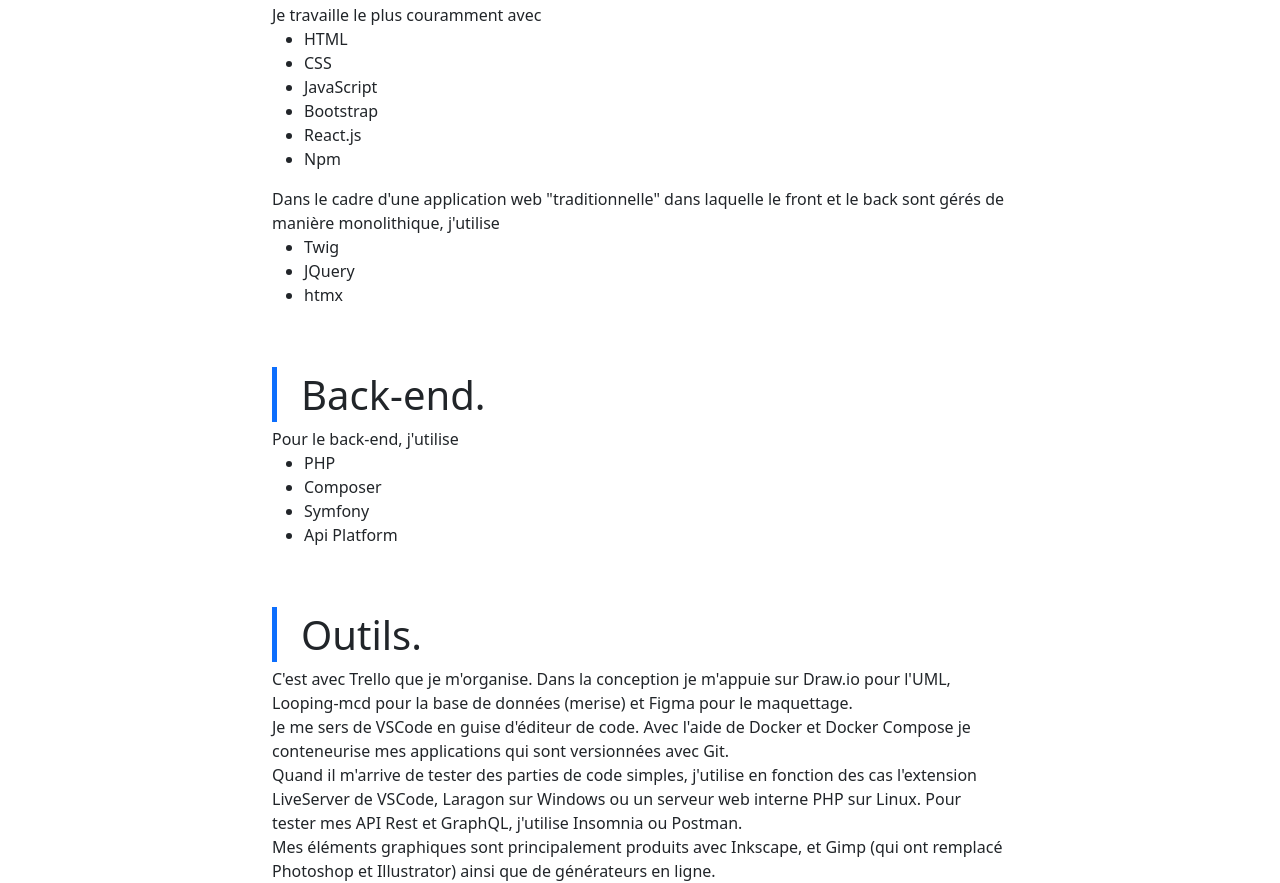
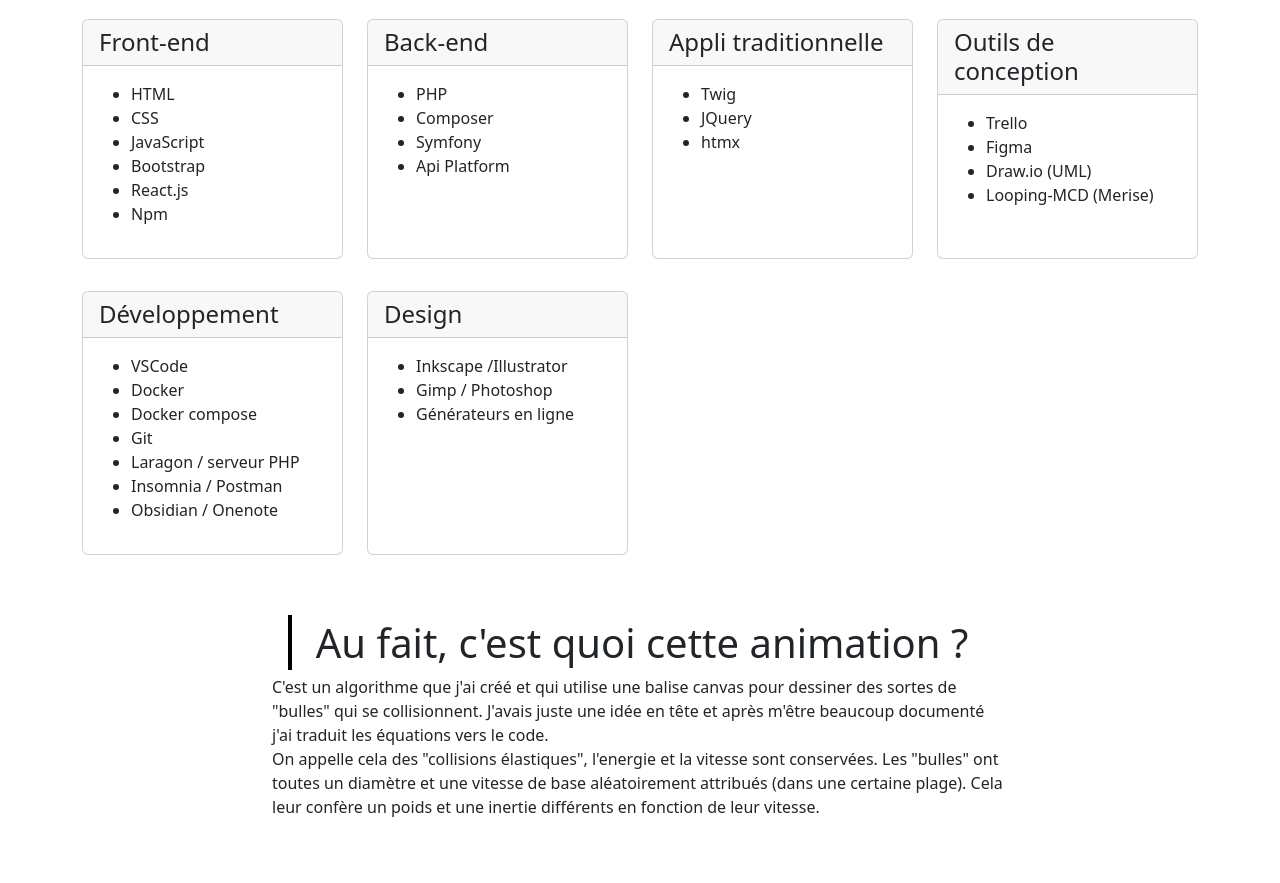
Before and after one commit to samier-fabien/samier_fabien_cv, a React (Vite) app: page /technologies in a window 1280 px wide. Shown: the part 1263-2146 px from the top of the page. Built offline with nearby package versions, Linux system fonts and the light colour scheme.

Commit message:
Ajout des Card dans Technologies

```diff
--- a/src/routes/Technologies.jsx
+++ b/src/routes/Technologies.jsx
@@ -2,6 +2,8 @@ import React, { useState, useRef, useEffect } from "react";
 import BubblesContainer from "../components/bubbles/BubblesContainer";
 import FooterTransition from "../components/FooterTransition";
 import HeaderTransition from "../components/HeaderTransition";
+import TitleOne from "../components/TitleOne";
+import Card from "../components/Card";
 
 export default function Technologies() {
   const divRef = useRef(null);
@@ -32,11 +34,13 @@ export default function Technologies() {
         </div>
         <div className="row justify-content-center">
           <div className="col-xxl-6 col-xl-8 col-lg-10 text-dark">
-            <h2 className="display-6 pt-5">
-              <span className="px-4 border-start border-5 border-primary">Front-end.</span>
-            </h2>
-            <p>
-              Je travaille le plus couramment avec
+            <TitleOne title="Par type d'utilisation" titleBorderColor="var(--bs-primary)" />
+          </div>
+        </div>
+        <div className="row d-flex align-items-stretch">
+          <Card
+            headerTitle="Front-end"
+            cardText={
               <ul>
                 <li>HTML</li>
                 <li>CSS</li>
@@ -45,58 +49,68 @@ export default function Technologies() {
                 <li>React.js</li>
                 <li>Npm</li>
               </ul>
-              Dans le cadre d'une application web "traditionnelle" dans laquelle le front et le back
-              sont gérés de manière monolithique, j'utilise
-              <ul>
-                <li>Twig</li>
-                <li>JQuery</li>
-                <li>htmx</li>
-              </ul>
-            </p>
-            <h2 className="display-6 pt-5">
-              <span className="px-4 border-start border-5 border-primary">Back-end.</span>
-            </h2>
-            <p>
-              Pour le back-end, j'utilise
+            }
+          />
+          <Card
+            headerTitle="Back-end"
+            cardText={
               <ul>
                 <li>PHP</li>
                 <li>Composer</li>
                 <li>Symfony</li>
                 <li>Api Platform</li>
               </ul>
-            </p>
-            <h2 className="display-6 pt-5">
-              <span className="px-4 border-start border-5 border-primary">Outils.</span>
-            </h2>
-            <p>
-              C'est avec Trello que je m'organise. Dans la conception je m'appuie sur Draw.io pour
-              l'UML, Looping-mcd pour la base de données (merise) et Figma pour le maquettage.
-              <br />
-              Je me sers de VSCode en guise d'éditeur de code. Avec l'aide de Docker et Docker
-              Compose je conteneurise mes applications qui sont versionnées avec Git.
-              <br />
-              Quand il m'arrive de tester des parties de code simples, j'utilise en fonction des cas
-              l'extension LiveServer de VSCode, Laragon sur Windows ou un serveur web interne PHP
-              sur Linux. Pour tester mes API Rest et GraphQL, j'utilise Insomnia ou Postman.
-              <br />
-              Mes éléments graphiques sont principalement produits avec Inkscape, et Gimp (qui ont
-              remplacé Photoshop et Illustrator) ainsi que de générateurs en ligne.
-              <br />
-              Enfin, en guise de base de connaissances, j'ai utilisé OneNote dans un contexte
-              professionnel. J'utilise pour ma part Obsidian.
-            </p>
-            <h2 className="display-6 pt-5">
-              <span className="px-4 border-start border-5 border-primary">Brèves incursions.</span>
-            </h2>
-            <p>
-              Python me permet de gérer certaines tâches répétitives. C++ et Qt pour un programme de
-              calcul de balourd notamment. Java que j'affectionne particulièrement.
-            </p>
-            <h2 className="display-6 pt-5">
-              <span className="px-4 border-start border-5 border-primary">
-                Au fait, c'est quoi cette animation ?
-              </span>
-            </h2>
+            }
+          />
+          <Card
+            headerTitle="Appli traditionnelle"
+            cardText={
+              <ul>
+                <li>Twig</li>
+                <li>JQuery</li>
+                <li>htmx</li>
+              </ul>
+            }
+          />
+          <Card
+            headerTitle="Outils de conception"
+            cardText={
+              <ul>
+                <li>Trello</li>
+                <li>Figma</li>
+                <li>Draw.io (UML)</li>
+                <li>Looping-MCD (Merise)</li>
+              </ul>
+            }
+          />
+          <Card
+            headerTitle="Développement"
+            cardText={
+              <ul>
+                <li>VSCode</li>
+                <li>Docker</li>
+                <li>Docker compose</li>
+                <li>Git</li>
+                <li>Laragon / serveur PHP</li>
+                <li>Insomnia / Postman</li>
+                <li>Obsidian / Onenote</li>
+              </ul>
+            }
+          />
+          <Card
+            headerTitle="Design"
+            cardText={
+              <ul>
+                <li>Inkscape /Illustrator</li>
+                <li>Gimp / Photoshop</li>
+                <li>Générateurs en ligne</li>
+              </ul>
+            }
+          />
+        </div>
+        <div className="row justify-content-center">
+          <div className="col-xxl-6 col-xl-8 col-lg-10 text-dark">
+            <TitleOne title="Au fait, c'est quoi cette animation ?" />
             <p>
               C'est un algorithme que j'ai créé et qui utilise une balise canvas pour dessiner des
               sortes de "bulles" qui se collisionnent. J'avais juste une idée en tête et après
```
